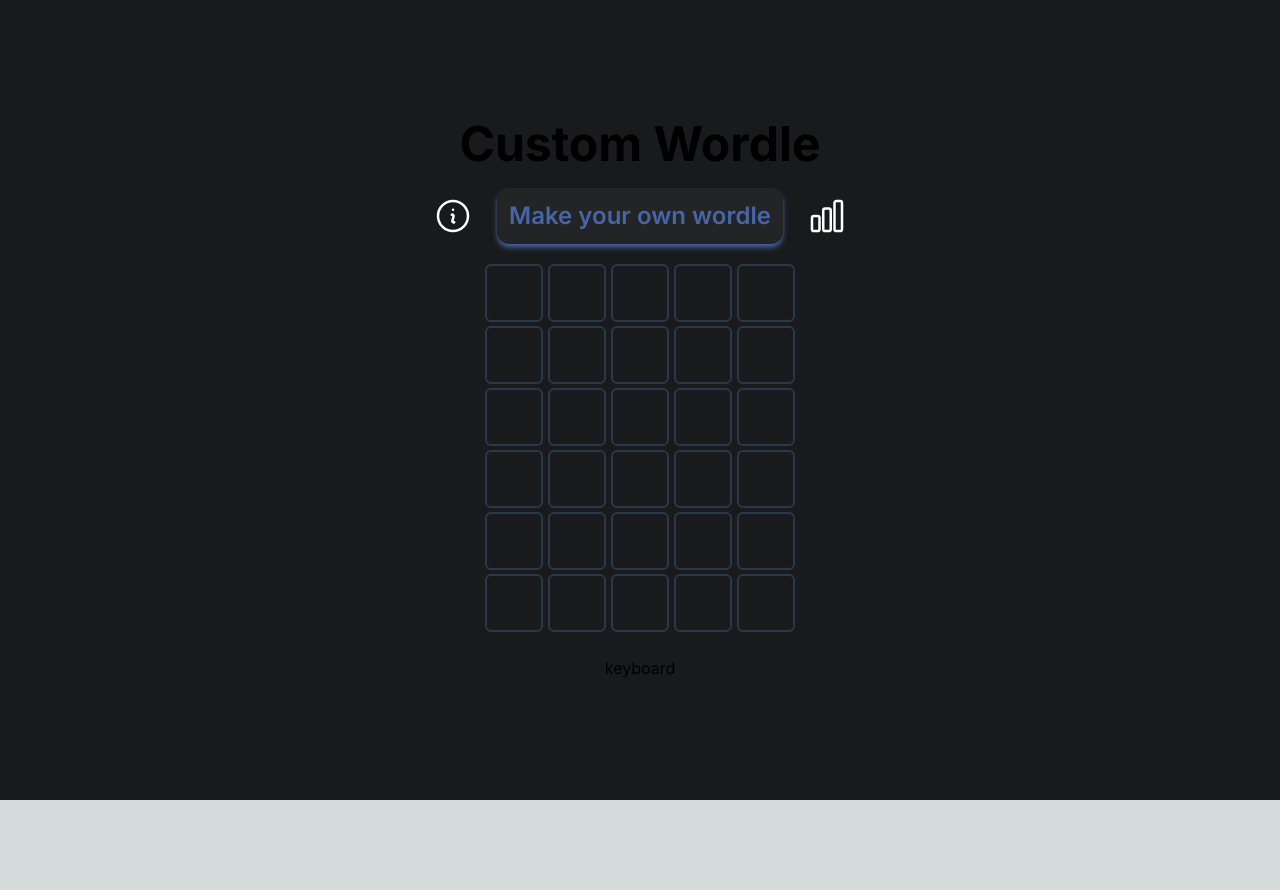
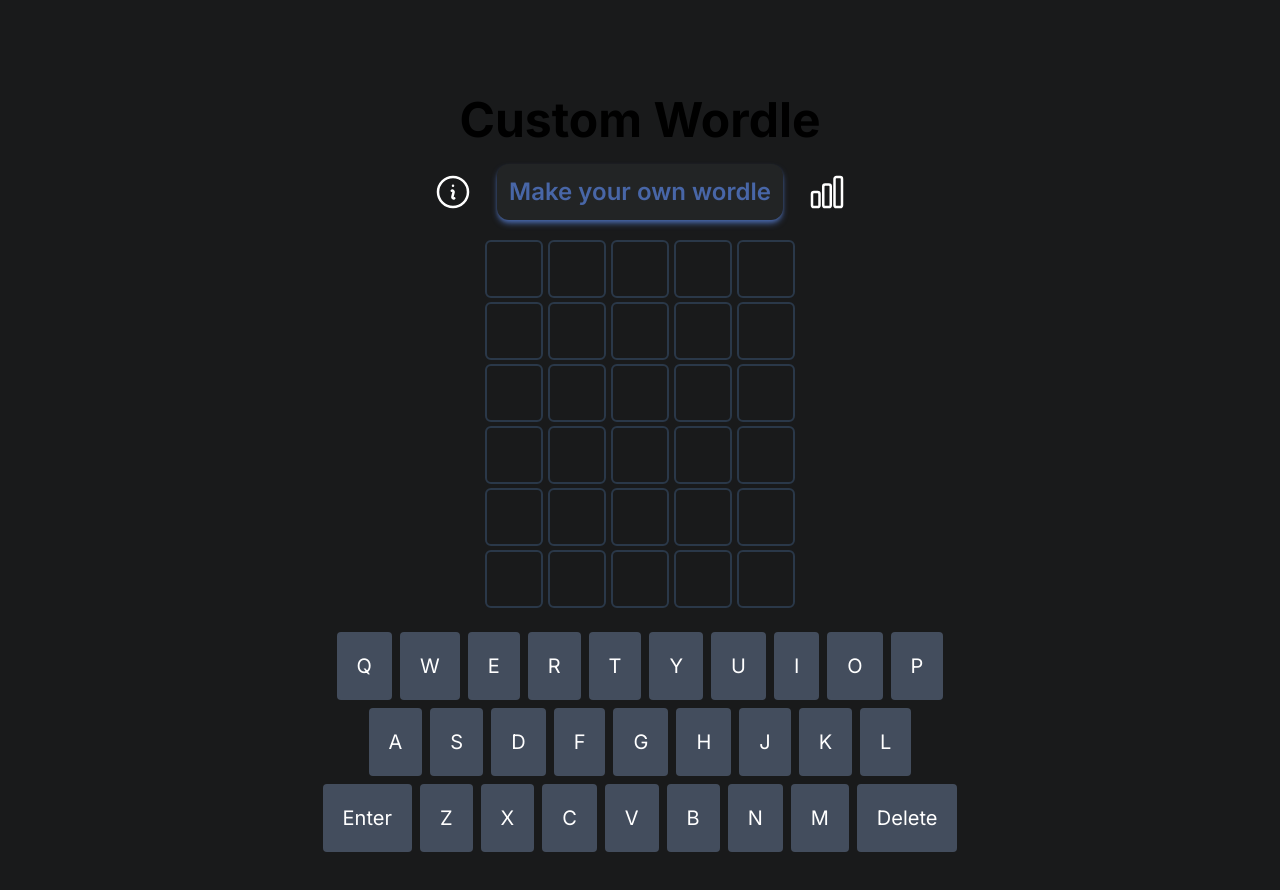
Before and after one commit to SmallPeenwow/custom-wordle, a Next.js app: page / in a window 1280 px wide. Shown: the top 890 px of the page. Before the commit the page ends 800 px from the top, so only its background shows below. Built offline with nearby package versions, Linux system fonts and the light colour scheme.

Commit message:
Keyboard Layout And Styling Done

```diff
--- a/src/components/header.tsx
+++ b/src/components/header.tsx
@@ -12,7 +12,7 @@
 					width={40}
 					height={40}
 					tabIndex={1}
-					className='cursor-pointer'
+					className='cursor-pointer hover:scale-125 transition ease-in-out delay-150 duration-500'
 				/>
 				<button
 					className='text-[#4866a7] hover:underline focus:underline active:underline text-2xl bg-[#222425] p-3 rounded-xl shadow-md shadow-[#4866a7] font-semibold'
@@ -26,7 +26,7 @@
 					width={40}
 					height={40}
 					tabIndex={1}
-					className='cursor-pointer'
+					className='cursor-pointer hover:scale-125 transition ease-in-out delay-150	 duration-500'
 				/>
 			</div>
 		</div>
--- a/src/components/inputSquare.tsx
+++ b/src/components/inputSquare.tsx
@@ -1,15 +1,13 @@
 import React from 'react';
 
 type InputSquareProps = {
-	key: number;
 	letter: string;
 };
 
-const InputSquare = ({ letter, key }: InputSquareProps) => {
+const InputSquare = ({ letter }: InputSquareProps) => {
 	return (
 		<button
 			className={`h-[58px] w-[58px] border-2 border-[#2a3849] text-[2rem] flex justify-center items-center uppercase bg-transparent rounded-md focus:outline-[#3e536d] focus:outline focus:outline-2 focus:border-transparent transition-all duration-300`}
-			key={key}
 		>
 			{letter}
 		</button>
--- a/src/components/keyboard.tsx
+++ b/src/components/keyboard.tsx
@@ -1,7 +1,35 @@
+'use client';
+
 import React from 'react';
+import KeyboardButton from './keyboardButton';
+import * as Constants from '@/constants/constants';
 
 const Keyboard = () => {
-	return <div>keyboard</div>;
+	const OnClickAction = (e: React.MouseEvent<HTMLButtonElement>) => {
+		e.preventDefault();
+
+		console.log((e.target as HTMLInputElement).textContent);
+	};
+
+	return (
+		<div className='flex justify-center items-center flex-col gap-2'>
+			<div className='flex gap-2'>
+				{Constants.KeyboardLetters.slice(0, 10).map((letter, index) => (
+					<KeyboardButton key={index} word={letter} action={OnClickAction} />
+				))}
+			</div>
+			<div className='flex gap-2'>
+				{Constants.KeyboardLetters.slice(10, 19).map((letter, index) => (
+					<KeyboardButton key={index} word={letter} action={OnClickAction} />
+				))}
+			</div>
+			<div className='flex gap-2'>
+				{Constants.KeyboardLetters.slice(19, 28).map((letter, index) => (
+					<KeyboardButton key={index} word={letter} action={OnClickAction} />
+				))}
+			</div>
+		</div>
+	);
 };
 
 export default Keyboard;
--- /dev/null
+++ b/src/components/keyboardButton.tsx
@@ -0,0 +1,20 @@
+import React from 'react';
+
+interface IKeyboardButton {
+	word: string;
+	action: (e: React.MouseEvent<HTMLButtonElement>) => void;
+}
+
+// TODO: make value
+const KeyboardButton = ({ word, action }: IKeyboardButton) => {
+	return (
+		<button
+			className='bg-[#434d5d] text-white px-5 py-5 text-xl capitalize rounded hover:bg-[#697892] hover:scale-105 transition ease-linear delay-0 duration-300'
+			onClick={action}
+		>
+			{word}
+		</button>
+	);
+};
+
+export default KeyboardButton;
--- /dev/null
+++ b/src/constants/constants.ts
@@ -0,0 +1,30 @@
+export const KeyboardLetters: string[] = [
+	'q',
+	'w',
+	'e',
+	'r',
+	't',
+	'y',
+	'u',
+	'i',
+	'o',
+	'p',
+	'a',
+	's',
+	'd',
+	'f',
+	'g',
+	'h',
+	'j',
+	'k',
+	'l',
+	'enter',
+	'z',
+	'x',
+	'c',
+	'v',
+	'b',
+	'n',
+	'm',
+	'delete',
+];
```
